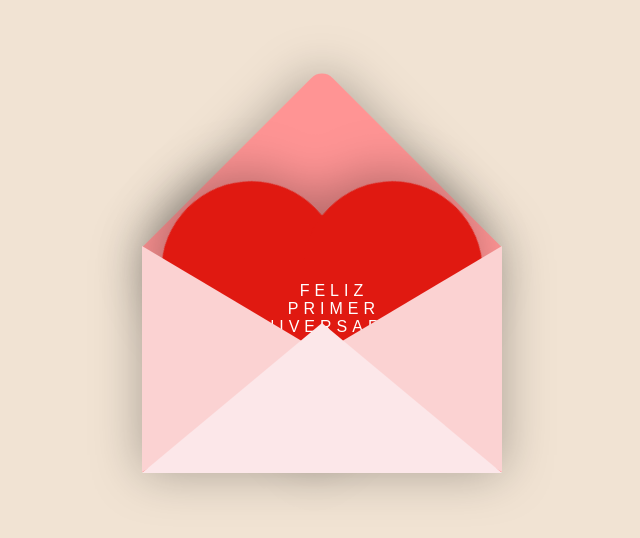
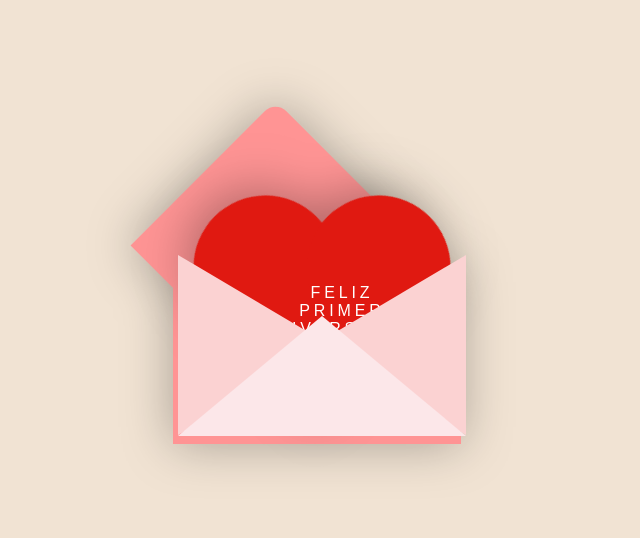
Before and after one commit to ManuelNietoD/AnniversaryCard, a plain HTML site: page index.html in a window 1280 px wide. Shown: the part 112-650 px from the top of the page, without its empty margins (318-958 px from the left). Drawn offline with nearby package versions, Linux system fonts and the light colour scheme.

Commit message:
style.css

```diff
--- a/style.css
+++ b/style.css
@@ -1,44 +1,4 @@
 @import url('https://fonts.googleapis.com/css?family=Sacramento');
-
-#card {
-   height:500px;
-   width:800px;
-   margin:5em auto;
-   position: fixed;
-  top: -15px;
-   left: 25%;
-   display:flex;
-   visibility:hidden;
-}
-#card h2 {
-   font-size:3em;
-   margin:0;
-   color:pink;
-   text-align: center;
-}
-#card p {
-   font-size: 1.5em;
-   text-align: justify;
-   padding-left: 30px; /* Espacio en blanco a la izquierda */
-   padding-right: 30px; /* Espacio en blanco a la derecha */
-}
-
-.side {
-   background:#eee;
-   height:550px;
-   width:400px;
-/*    border:1px solid red; */
-   padding:10px;
-}
-.side.one {
-   width:320px;
-   transform:skew(10deg,20deg);
-   background:linear-gradient(90deg, #fff, #fff 40%, #ddd);
-}
-.side.two {
-   transform:skew(10deg,-15deg);
-   background:linear-gradient(-90deg, #fff, #fff 40%, #f0f0f0);
-}
 
 body {
    display: flex;
@@ -48,6 +8,49 @@ body {
    font-family: 'Sacramento', cursive;
    background-color: #f1e3d3;
    overflow: hidden;
+   font-size: 1rem; /* Base para escalado */
+}
+
+#card {
+   height: 62.5vh; /* Proporcional a la altura de la ventana */
+   width: 50vw; /* Proporcional al ancho de la ventana */
+   margin: 5em auto;
+   position: fixed;
+   top: -15px;
+   left: 25%;
+   display: flex;
+   visibility: hidden;
+}
+
+#card h2 {
+   font-size: 3em;
+   margin: 0;
+   color: pink;
+   text-align: center;
+}
+
+#card p {
+   font-size: 1.5em;
+   text-align: justify;
+   padding-left: 30px; /* Espacio en blanco a la izquierda */
+   padding-right: 30px; /* Espacio en blanco a la derecha */
+}
+
+.side {
+   background: #eee;
+   height: 100%;
+   width: 50%;
+   padding: 10px;
+}
+
+.side.one {
+   transform: skew(10deg, 20deg);
+   background: linear-gradient(90deg, #fff, #fff 40%, #ddd);
+}
+
+.side.two {
+   transform: skew(10deg, -15deg);
+   background: linear-gradient(-90deg, #fff, #fff 40%, #f0f0f0);
 }
 
 .valentines-day {
@@ -57,113 +60,116 @@ body {
 
 .envelope {
    position: relative;
-   filter: drop-shadow(0 0 25px rgba(0,0,0,.3));
+   filter: drop-shadow(0 0 25px rgba(0, 0, 0, .3));
 }
 
 .envelope:before {
-   content:"";
+   content: "";
    position: absolute;
-   width:254px;
-   height:254px;
+   width: 16vw;
+   height: 16vw;
    background-color: #ff9494;
    transform: rotate(-45deg);
    border-radius: 0 15px 0 0;
-   left:-37px;
-   top:-82px;
+   left: -6vw;
+   top: -6vw;
 }
 
 .envelope:after {
-   content:"";
+   content: "";
    position: absolute;
    background-color: #ff9494;
-   width:360px;
-   height:225px;
-   left:-90px;
-   top:45px;
+   width: 22.5vw;
+   height: 14vw;
+   left: -6vw;
+   top: 3.5vw;
 }
 
 .heart {
    position: relative;
    background-color: #e01911;
    display: inline-block;
-   height: 180px;
-   top:50px;
-   left:0;
+   height: 11.25vw;
+   top: 2.5vw;
+   left: 0;
    transform: rotate(-45deg);
-   width:180px;
-   filter: drop-shadow(0 -10px 25px rgba(0,0,0,.3));
+   width: 11.25vw;
+   filter: drop-shadow(0 -10px 25px rgba(0, 0, 0, .3));
    transition: .5s;
 }
 
- .heart:before, .heart:after {
-   content:"";
+.heart:before,
+.heart:after {
+   content: "";
    background-color: #e01911;
-   border-radius:50%;
-   height: 180px;
-   width: 180px;
+   border-radius: 50%;
+   height: 11.25vw;
+   width: 11.25vw;
    position: absolute;
 }
 
 .heart:before {
-   top:-100px;
-   left:0;}
+   top: -6.25vw;
+   left: 0;
+}
 
 .heart:after {
-   left:100px;
-   top:0;}
+   left: 6.25vw;
+   top: 0;
+}
 
 .front {
    position: absolute;
-   width:0;
-   height:0;
-   border-right: 190px solid #fbd2d2;
-   border-top: 113px solid transparent;
-   border-bottom: 113px solid transparent;
-   top:44px;
-   left:80px;
-   z-index:4;
+   width: 0;
+   height: 0;
+   border-right: 11.875vw solid #fbd2d2;
+   border-top: 7.0625vw solid transparent;
+   border-bottom: 7.0625vw solid transparent;
+   top: 2.75vw;
+   left: 5vw;
+   z-index: 4;
 }
 
 .front:before {
-   content:"";
+   content: "";
    position: absolute;
-   width:0;
-   height:0;
-   border-left: 190px solid #fbd2d2;
-   border-top: 113px solid transparent;
-   border-bottom: 113px solid transparent;
-   top:-113px;
-   left:-170px;
+   width: 0;
+   height: 0;
+   border-left: 11.875vw solid #fbd2d2;
+   border-top: 7.0625vw solid transparent;
+   border-bottom: 7.0625vw solid transparent;
+   top: -7.0625vw;
+   left: -10.625vw;
 }
 
 .front:after {
-   width:0;
-   height:0;
+   width: 0;
+   height: 0;
    position: absolute;
-   content:"";
-   border-bottom: 150px solid #fce7e9;
-   border-right:180px solid transparent;
-   border-left: 180px solid transparent;
-   top:-36px;
-   left:-170px;
+   content: "";
+   border-bottom: 9.375vw solid #fce7e9;
+   border-right: 11.25vw solid transparent;
+   border-left: 11.25vw solid transparent;
+   top: -2.25vw;
+   left: -10.625vw;
 }
 
 .text {
    position: absolute;
    font-family: arial;
-   letter-spacing:5px;
+   letter-spacing: 0.3vw;
    text-align: center;
    color: white;
-   z-index:2;
-   top:80px;
-   left:15px;
+   z-index: 2;
+   top: 5vw;
+   left: 0.9375vw;
    transition: .5s;
 }
 
 .valentines-day:hover .heart {
-   transform: translateY(-50px) rotate(-45deg);
+   transform: translateY(-3.125vw) rotate(-45deg);
 }
 
 .valentines-day:hover .text {
-   transform: translateY(-50px);
+   transform: translateY(-3.125vw);
 }
```
Lines whose indentation alone changed are shown as unchanged.
